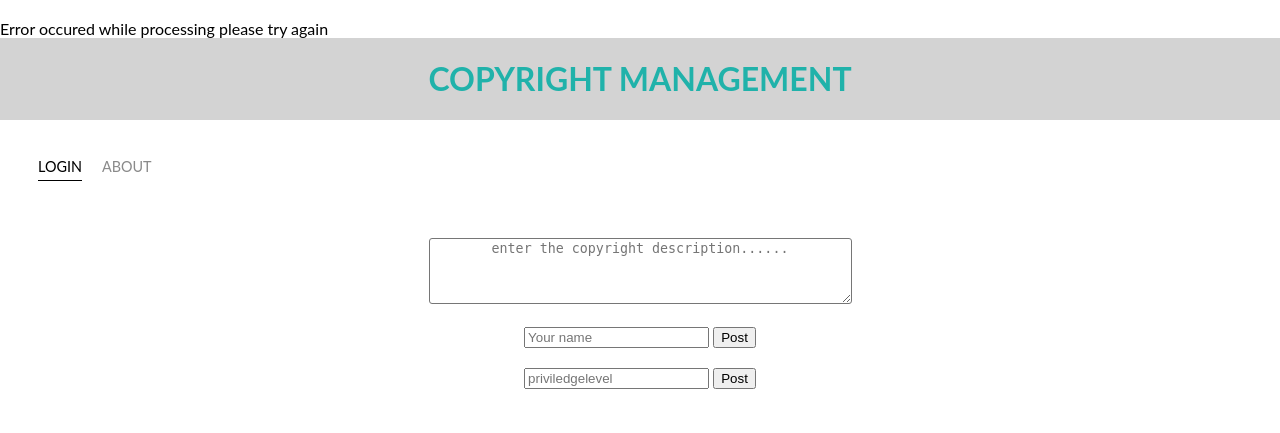
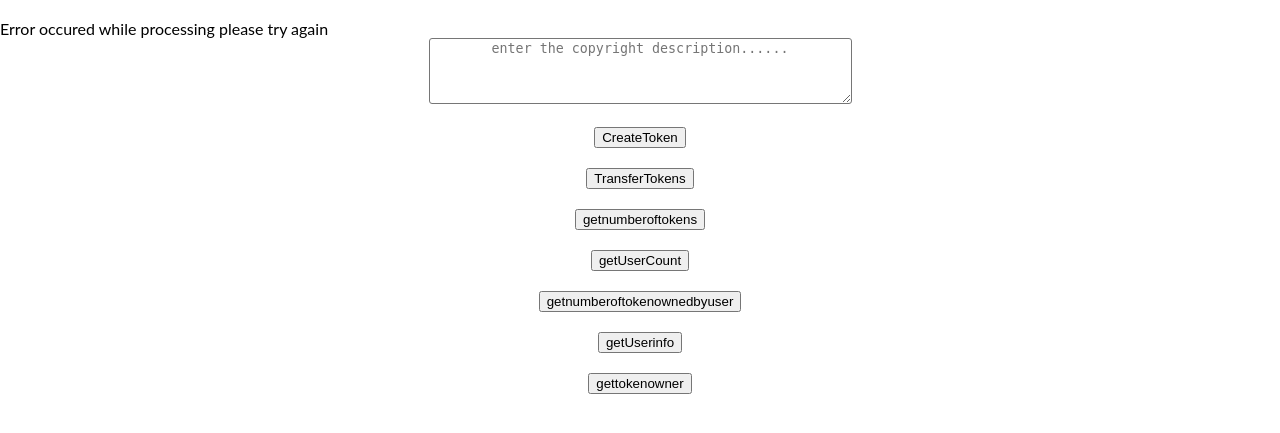
Before and after one commit to prashanthar2000/Copyright_Management_System_blockchain, a Flask app: page /transfertokens in a window 1280 px wide. Shown: the top 433 px of the page. Run offline with Flask 2, Linux system fonts and the light colour scheme; a user stored in the database is signed in; parts of the project's set-up code (start-up, migrations or seed data) failed here and were passed over.

Commit message:
Update main.html

```diff
--- a/backend/templates/main.html
+++ b/backend/templates/main.html
@@ -6,39 +6,38 @@
 
 
 {% block body %}
-    <div class="container">
-        <div class = "index_wrapper">
-            <h1>Copyright Management</h1>
-        </div>
 
-            <div class="nav-wrapper">
-              <div class="left-side">
-                <div class="nav-link-wrapper active-nav-link">
-                  <a href="{{url_for('login')}}">Login</a>
-                </div>
+	<center>
+    <form >
 
-                <div class="nav-link-wrapper">
-                  <a href="{{url_for('home')}}">About</a>
-                </div>
-              </div>
-            </div>
-
-        <br>
-	<center>
-
-	<form action="/submit" id="textform" method="post">
-	    <textarea class="right_desc" rows="4" cols="50" placeholder="enter the copyright description......"></textarea>
+    <div class = "functions call">
+      <textarea class="right_desc" rows="4" cols="50" placeholder="enter the copyright description......"></textarea>
+      <br>
+      <br>
+      <a class = "cr" href = "{{ url_for('createtoken') }}" ><button> CreateToken</button> </a>
     </br>
     <br>
-	    <input type="text" name="author" placeholder="Your name">
-        <input type="submit" value="Post">
+      <a class = "tft" href = "{{ url_for('transfertokens') }}" ><button> TransferTokens</button> </a>
     </br>
     <br>
-        <input type="text" name="author" placeholder="priviledgelevel">
-        <input type="submit" value="Post">
+      <a class = "tnft" href = "{{ url_for('getnumberoftokens') }}" ><button> getnumberoftokens</button> </a>
     </br>
-	</form>
-	</center>
+    <br>
+      <a class = "tut" href = "{{ url_for('getUserCount') }}" ><button> getUserCount</button> </a>
+    </br>
+    <br>
+      <a class = "tngot" href = "{{ url_for('getnumberoftokenownedbyuser') }}" ><button> getnumberoftokenownedbyuser</button> </a>
+    </br>
+    <br>
+      <a class = "tuit" href = "{{ url_for('getUserinfo') }}" ><button> getUserinfo</button> </a>
+    </br>
+    <br>
+      <a class = "tot" href = "{{ url_for('gettokenowner') }}" ><button> gettokenowner</button> </a>
+    </br>
 
     </div>
+    </form>
+
+  </center>
+
 {% endblock %}
```
